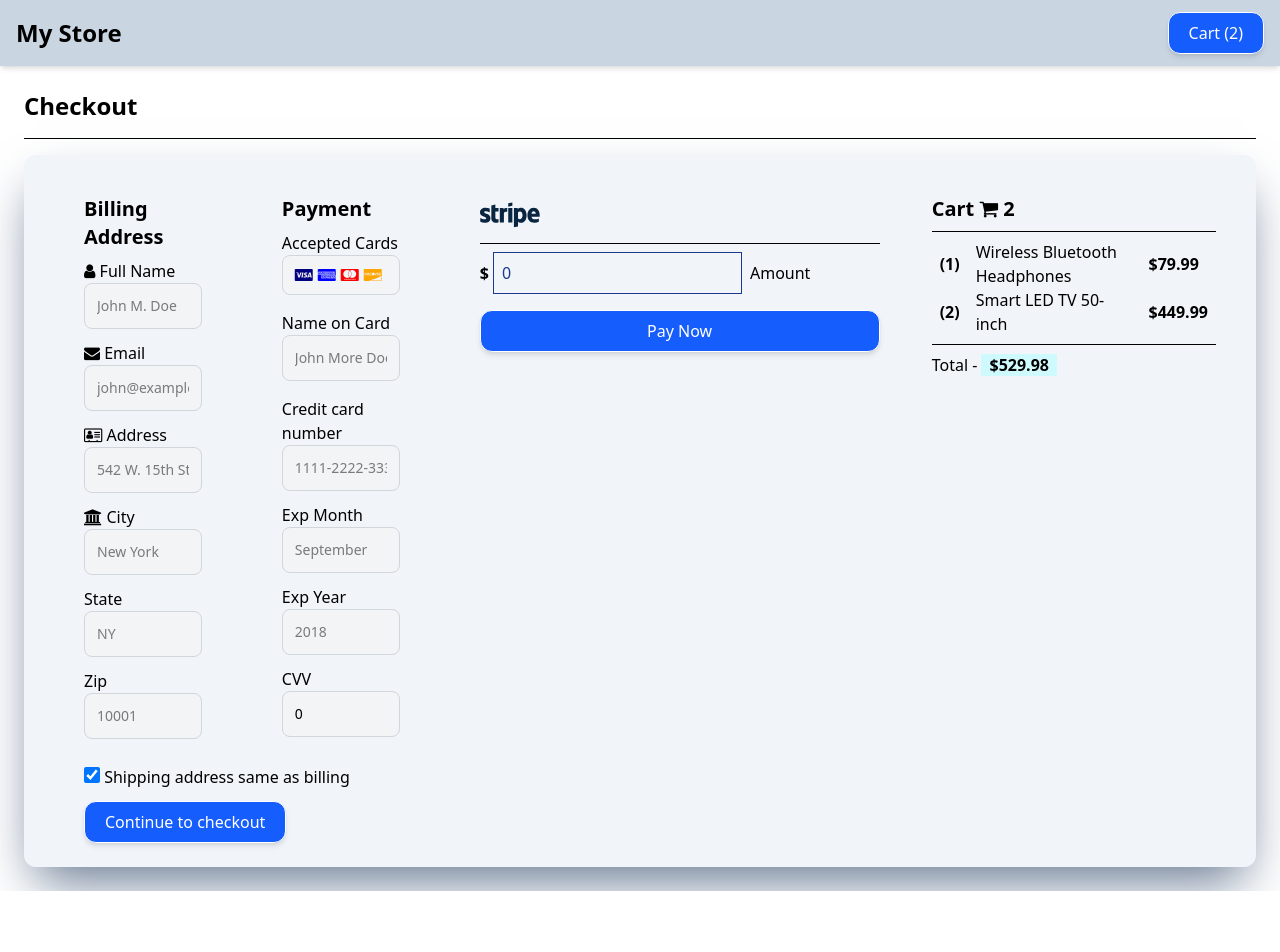
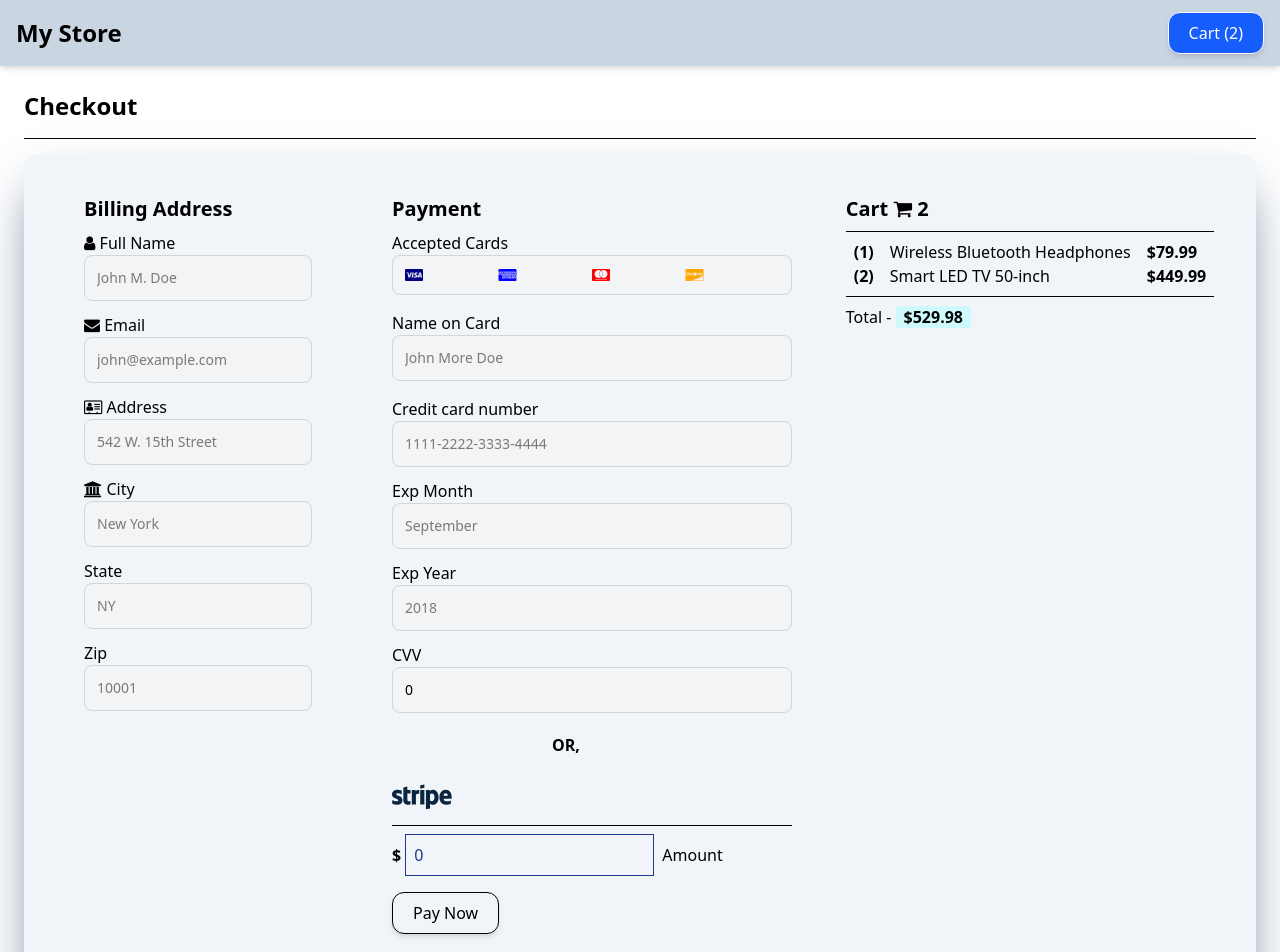
Before and after one commit to AayushiShukla7/angular-ecommerce, an Angular app: page /checkout in a window 1280 px wide. Shown: the top 952 px of the page. Before the commit the page ends 891 px from the top, so only its background shows below. Built offline with nearby package versions, Linux system fonts and the light colour scheme.

Commit message:
Minor UI fixes

```diff
--- a/src/app/pages/checkout/checkout.component.html
+++ b/src/app/pages/checkout/checkout.component.html
@@ -68,11 +68,15 @@
                                     <input type="text" id="cvv" name="cvv" placeholder="352" class="bg-gray-100 border border-gray-300 text-black text-sm rounded-lg block w-full p-3 mb-3" [(ngModel)]="payment.cvvNumber">
                                 </div>
                             </div>
+
+                            <div class="w-full font-bold ml-40 mt-5"><p>OR,</p></div>
+
+                            <div class="mt-5">
+                                <app-payment></app-payment>
+                            </div>
                         </div>
 
-                        <div class="col-50 ml-20">
-                            <app-payment></app-payment>
-                        </div>
+
                     </div>
 
                     <label>
@@ -87,7 +91,7 @@
                 </form>
             </div>
         </div>
-        <div class="col-25 mx-auto">
+        <div class="col-25 mx-auto w-min-50 w-max-50">
             <div class="container p-4">
             <h4 class="font-bold text-xl mb-2">Cart <span class="price" style="color:black"><i class="fa fa-shopping-cart"></i> <b> {{ this.totalItemCount }} </b></span></h4>
             <hr class="mb-2">
--- a/src/app/pages/checkout/payment/payment.component.html
+++ b/src/app/pages/checkout/payment/payment.component.html
@@ -12,9 +12,9 @@
     </div>
 
     <div class="w-full py-2">
-        <app-primary-button label="Pay Now" (btnClicked)="makePayment(stripeAmount)">
+        <app-button label="Pay Now" (btnClicked)="makePayment(stripeAmount)">
             <span *ngIf="isLoading" class="spinner-border spinner-border-sm" aria-hidden="true"></span>
-        </app-primary-button>
+        </app-button>
     </div>
   </div>
 </main>
--- a/src/app/pages/checkout/payment/payment.component.ts
+++ b/src/app/pages/checkout/payment/payment.component.ts
@@ -3,13 +3,14 @@ import { Component, OnInit } from '@angular/core';
 import { FormsModule } from '@angular/forms';
 import { PrimaryButtonComponent } from "../../../components/primary-button/primary-button.component";
 import { environment } from '../../../../environments/environment.development';
+import { ButtonComponent } from '../../../components/button/button.component';
 
 @Component({
   selector: 'app-payment',
   imports: [
     FormsModule,
     NgIf,
-    PrimaryButtonComponent
+    ButtonComponent
 ],
   templateUrl: './payment.component.html',
   styleUrl: './payment.component.css'
```
